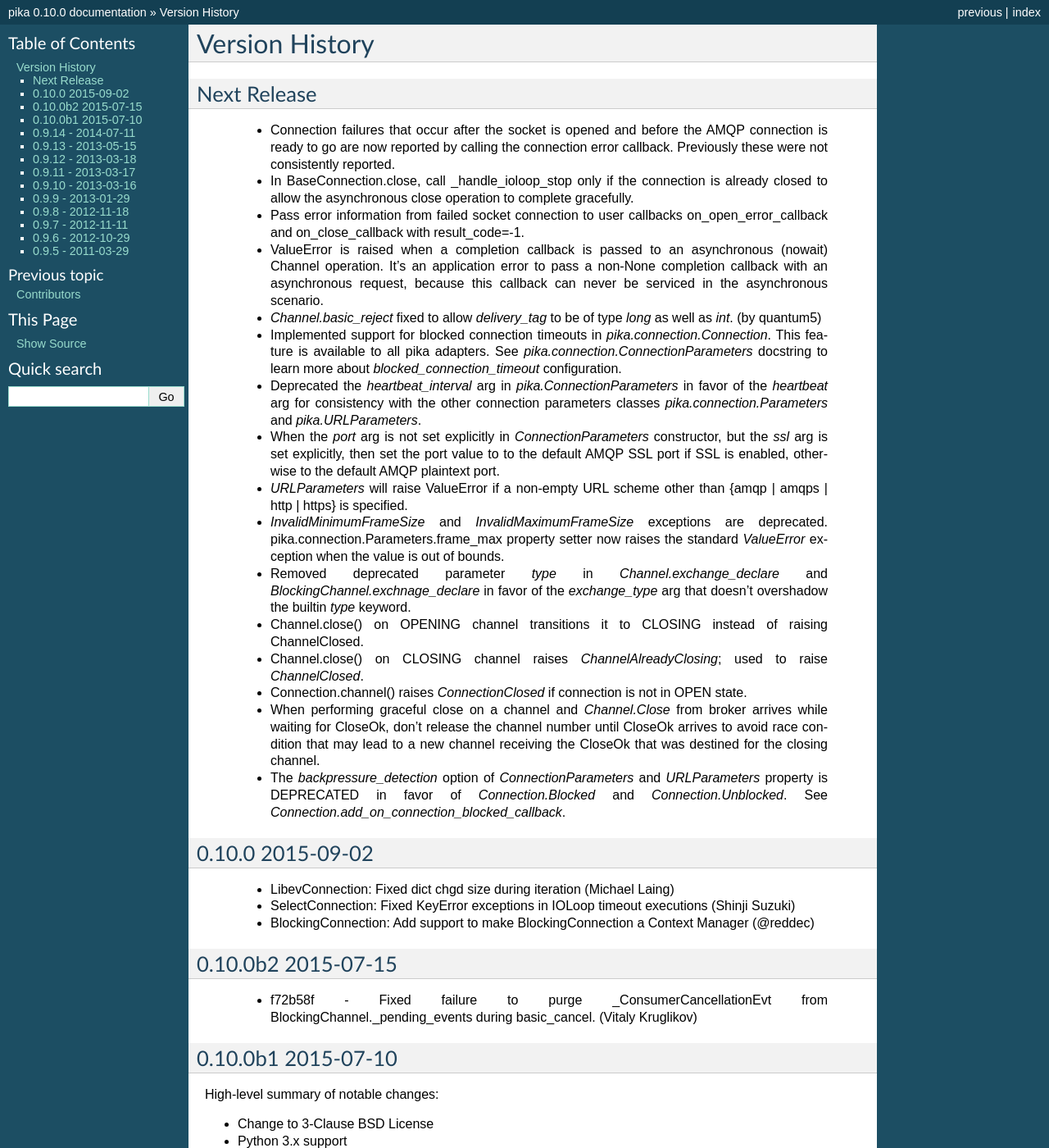
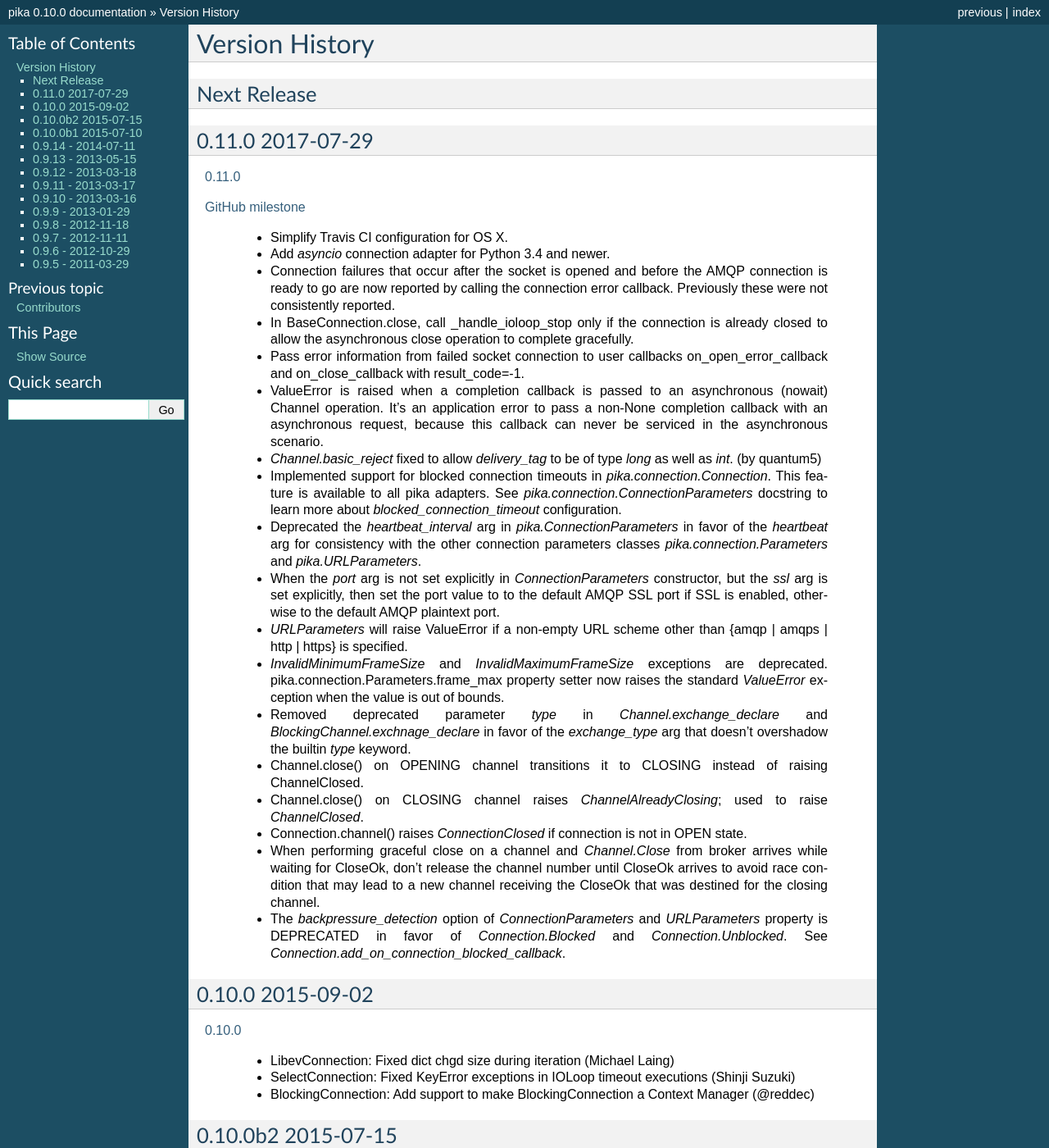
Before and after one commit to pika/pika, a Sphinx documentation site: the page built from docs/version_history.rst, in a window 1280 px wide and 1400 px high. Shown: the whole window at 82% size. Built offline with Sphinx 7.4.7, drawn with Linux system fonts in a browser that asks for light colours; pages that are not in the unit, such as notebooks, are missing from menus; some of the changed text lies outside the part shown.

Commit message:
0.11.0 changelog
Adds links to compare between tags via GitHubs comparison UI

```diff
--- a/docs/version_history.rst
+++ b/docs/version_history.rst
@@ -4,6 +4,15 @@ Version History
 Next Release
 ------------
 
+0.11.0 2017-07-29
+-----------------
+
+`0.11.0 <https://github.com/pika/pika/compare/0.10.0...0.11.0>`_
+
+`GitHub milestone <https://github.com/pika/pika/milestone/9>`_
+
+ - Simplify Travis CI configuration for OS X.
+ - Add `asyncio` connection adapter for Python 3.4 and newer.
  - Connection failures that occur after the socket is opened and before the
    AMQP connection is ready to go are now reported by calling the connection
    error callback.  Previously these were not consistently reported.
@@ -53,6 +62,8 @@ Next Release
 
 0.10.0 2015-09-02
 -----------------
+
+`0.10.0 <https://github.com/pika/pika/compare/0.9.14...0.10.0>`_
 
  - LibevConnection: Fixed dict chgd size during iteration (Michael Laing)
  - SelectConnection: Fixed KeyError exceptions in IOLoop timeout executions (Shinji Suzuki)
@@ -282,6 +293,8 @@ changes:
 
 0.9.14 - 2014-07-11
 -------------------
+
+`0.9.14 <https://github.com/pika/pika/compare/0.9.13...0.9.14>`_
 
  - 57fe43e - fix test to generate a correct range of random ints (ml)
  - 0d68dee - fix async watcher for libev_connection (ml)
@@ -422,6 +435,9 @@ changes:
 
 0.9.13 - 2013-05-15
 -------------------
+
+`0.9.13 <https://github.com/pika/pika/compare/0.9.12...0.9.13>`_
+
 **Major Changes**
 
 - IPv6 Support with thanks to Alessandro Tagliapietra for initial prototype
@@ -461,12 +477,16 @@ changes:
 0.9.12 - 2013-03-18
 -------------------
 
+`0.9.12 <https://github.com/pika/pika/compare/0.9.11...0.9.12>`_
+
 **Bugfixes**
 
 - New timeout id hashing was not unique
 
 0.9.11 - 2013-03-17
 -------------------
+
+`0.9.11 <https://github.com/pika/pika/compare/0.9.10...0.9.11>`_
 
 **Bugfixes**
 
@@ -478,6 +498,8 @@ changes:
 
 0.9.10 - 2013-03-16
 -------------------
+
+`0.9.10 <https://github.com/pika/pika/compare/0.9.9...0.9.10>`_
 
 **Bugfixes**
 
@@ -513,6 +535,8 @@ changes:
 0.9.9 - 2013-01-29
 ------------------
 
+`0.9.9 <https://github.com/pika/pika/compare/0.9.8...0.9.9>`_
+
 **Bugfixes**
 
 - Only remove the tornado_connection.TornadoConnection file descriptor from the IOLoop if it's still open (Issue #221)
@@ -536,6 +560,8 @@ changes:
 0.9.8 - 2012-11-18
 ------------------
 
+`0.9.8 <https://github.com/pika/pika/compare/0.9.7...0.9.8>`_
+
 **Bugfixes**
 
 - Channel.queue_declare/BlockingChannel.queue_declare not setting up callbacks property for empty queue name (Issue #218)
@@ -545,6 +571,8 @@ changes:
 
 0.9.7 - 2012-11-11
 ------------------
+
+`0.9.7 <https://github.com/pika/pika/compare/0.9.6...0.9.7>`_
 
 **New features**
 
@@ -568,6 +596,8 @@ changes:
 
 0.9.6 - 2012-10-29
 ------------------
+
+`0.9.6 <https://github.com/pika/pika/compare/0.9.5...0.9.6>`_
 
 **New features**
 
@@ -593,6 +623,8 @@ changes:
 
 0.9.5 - 2011-03-29
 ------------------
+
+`0.9.5 <https://github.com/pika/pika/compare/0.9.4...0.9.5>`_
 
 **Changelog**
 
```
Also changed, not shown: other parts of docs/version_history.rst (+1 -1 lines), CHANGELOG.rst (+77 -0 lines).
